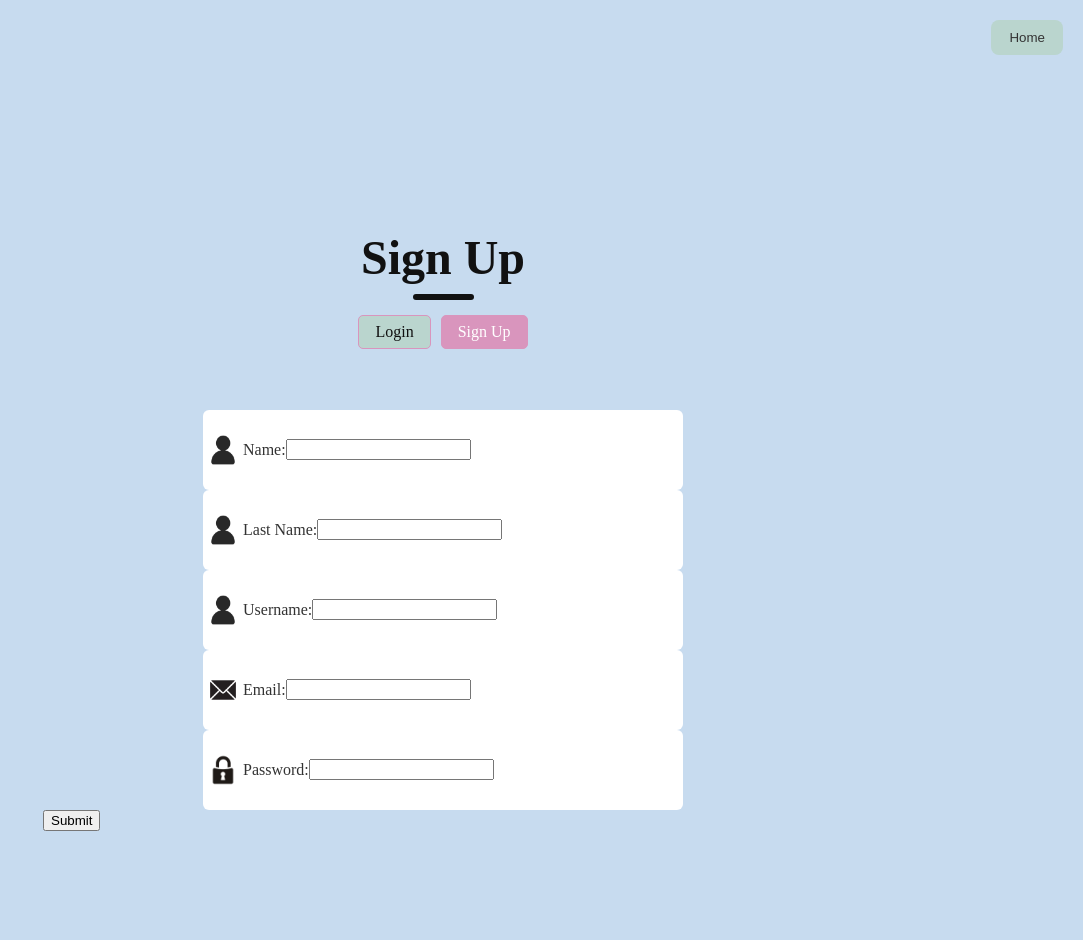
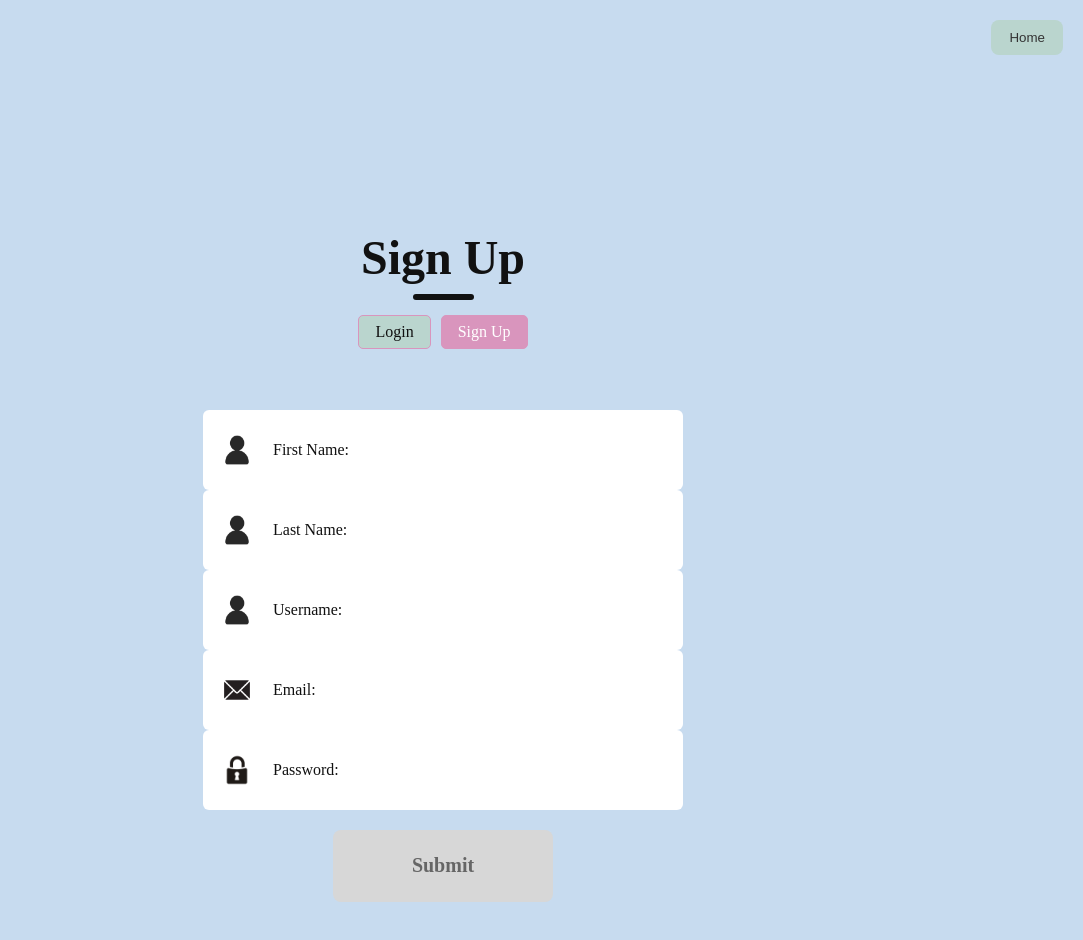
Before and after one commit to yasmincsun/comp490project, a React (Vite) app in the folder FrontEnd/: page /login in a window 1280 px wide. Both pictures are taken after a click on the button "Sign Up". Shown: the top 940 px of the page, without its empty margins (197-1280 px from the left). Built offline with nearby package versions, Linux system fonts and the light colour scheme; the HTML template or start-up script is replaced by a standard one.

Commit message:
modified styling for the login page

```diff
--- a/FrontEnd/src/components/loginPage/login.jsx
+++ b/FrontEnd/src/components/loginPage/login.jsx
@@ -1,4 +1,4 @@
-import React, { useState } from "react";
+import React, { useState, useEffect } from "react";
 import { useNavigate } from "react-router-dom";
 import "./loginPage.css";
 import userIcon from "../assets/person.png";
@@ -36,6 +36,15 @@ const FormWithValidation = () => {
 
   const navigate = useNavigate();
 
+  // Disable page scrolling while this component is mounted to prevent background scroll
+  useEffect(() => {
+    const previousOverflow = document.body.style.overflow;
+    document.body.style.overflow = "hidden";
+    return () => {
+      document.body.style.overflow = previousOverflow || "";
+    };
+  }, []);
+
   /**
  * Checks values of user input
  * <p>
@@ -47,19 +56,19 @@ const FormWithValidation = () => {
 
     // Validation rules
     if (name === "name" && mode === "signup" && value.trim() === "") {
-      setFormErrors({ ...formErrors, name: "Name is required." });
+      setFormErrors({ ...formErrors, name: "First Name is Required." });
     }
     else if (name === "lastname" && mode === "signup" && value.trim() === "") {
-      setFormErrors({ ...formErrors, lastname: "Lastname is required." });
+      setFormErrors({ ...formErrors, lastname: "Last Name is Required." });
     }
     else if (name === "username" && mode === "signup" && value.trim() === "") {
-      setFormErrors({ ...formErrors, username: "Username is required." });
+      setFormErrors({ ...formErrors, username: "Username is Required." });
     }
     else if (name === "email" && !/^\S+@\S+\.\S+$/.test(value)) {
       setFormErrors({ ...formErrors, email: "Invalid email address." });
     }
     else if (name === "password" && value.trim() === "") {
-      setFormErrors({ ...formErrors, password: "Password is required." });
+      setFormErrors({ ...formErrors, password: "Password is Required." });
     }
     else {
       setFormErrors({ ...formErrors, [name]: "" });
@@ -77,12 +86,12 @@ const handleSubmit = async (event) => {
   // 1.) Validate fields
   const validationErrors = {};
   if (mode === "signup") {
-    if (!formData.name.trim()) validationErrors.name = "Name is required.";
-    if (!formData.lastname.trim()) validationErrors.lastname = "Last name is required.";
-    if (!formData.username.trim()) validationErrors.username = "Username is required.";
+    if (!formData.name.trim()) validationErrors.name = "Name is Required.";
+    if (!formData.lastname.trim()) validationErrors.lastname = "Last Name is Required.";
+    if (!formData.username.trim()) validationErrors.username = "Username is Required.";
   }
   if (!/^\S+@\S+\.\S+$/.test(formData.email)) validationErrors.email = "Invalid email address.";
-  if (!formData.password.trim()) validationErrors.password = "Password is required.";
+  if (!formData.password.trim()) validationErrors.password = "Password is Required.";
 
   setFormErrors(validationErrors);
   if (Object.keys(validationErrors).length > 0) return; // Stop if errors
@@ -236,6 +245,20 @@ console.log("Sending verification code:", verificationCode);
  * This function displays and runs the entirety of the Login Page. This method checks whether the user wants to login or sign up, and runs validations to ensure that the user’s information is accurate.
 * @return Login Page display to the Web Page
  */
+  // determine if form is complete (for signup require name/lastname/username/email/password; for login only email/password)
+  const isComplete = () => {
+    if (mode === "signup") {
+      return (
+        formData.name.trim() &&
+        formData.lastname.trim() &&
+        formData.username.trim() &&
+        formData.email.trim() &&
+        formData.password.trim()
+      );
+    }
+    return formData.email.trim() && formData.password.trim();
+  };
+
   return (
     <div className="container">
       <div className="login-home-btn-container">
@@ -263,44 +286,62 @@ console.log("Sending verification code:", verificationCode);
           <form onSubmit={handleSubmit}>
             {mode === "signup" && (
               <>
-                <label className="nameInput">
+                <label className="rowInput nameInput">
                   <img src={userIcon} width={40} height={40} alt="" />
-                  Name:
-                  <input type="text" name="name" value={formData.name} onChange={handleInputChange} />
-                  <span className="error">{formErrors.name}</span>
+                  <div className="labelAndField">
+                    <span className="labelText">First Name:</span>
+                    <input className="fieldInput" type="text" name="name" value={formData.name} onChange={handleInputChange} />
+                    <span className="error">{formErrors.name}</span>
+                  </div>
                 </label>
 
-                <label className="lastnameInput">
+                <label className="rowInput lastnameInput">
                   <img src={userIcon} width={40} height={40} alt="" />
-                  Last Name:
-                  <input type="text" name="lastname" value={formData.lastname} onChange={handleInputChange} />
-                  <span className="error">{formErrors.lastname}</span>
+                  <div className="labelAndField">
+                    <span className="labelText">Last Name:</span>
+                    <input className="fieldInput" type="text" name="lastname" value={formData.lastname} onChange={handleInputChange} />
+                    <span className="error">{formErrors.lastname}</span>
+                  </div>
                 </label>
 
-                <label className="usernameInput">
+                <label className="rowInput usernameInput">
                   <img src={userIcon} width={40} height={40} alt="" />
-                  Username:
-                  <input type="text" name="username" value={formData.username} onChange={handleInputChange} />
-                  <span className="error">{formErrors.username}</span>
+                  <div className="labelAndField">
+                    <span className="labelText">Username:</span>
+                    <input className="fieldInput" type="text" name="username" value={formData.username} onChange={handleInputChange} />
+                    <span className="error">{formErrors.username}</span>
+                  </div>
                 </label>
               </>
             )}
 
-            <label className="emailInput">
+            <label className="rowInput emailInput">
               <img src={emailIcon} width={40} height={40} alt="" />
-              Email:
-              <input type="email" name="email" value={formData.email} onChange={handleInputChange} />
-              <span className="error">{formErrors.email}</span>
+              <div className="labelAndField">
+                <span className="labelText">Email:</span>
+                <input className="fieldInput" type="email" name="email" value={formData.email} onChange={handleInputChange} />
+                <span className="error">{formErrors.email}</span>
+              </div>
             </label>
 
-            <label className="passwordInput">
+            <label className="rowInput passwordInput">
               <img src={passwordIcon} width={40} height={40} alt="" />
-              Password:
-              <input type="password" name="password" value={formData.password} onChange={handleInputChange} />
-              <span className="error">{formErrors.password}</span>
+              <div className="labelAndField">
+                <span className="labelText">Password:</span>
+                <input className="fieldInput" type="password" name="password" value={formData.password} onChange={handleInputChange} />
+                <span className="error">{formErrors.password}</span>
+              </div>
             </label>
 
-            <button type="submit">Submit</button>
+            <div className="submitWrapper">
+              <button
+                type="submit"
+                className={`submitBtn ${isComplete() ? 'enabled' : 'disabled'}`}
+                disabled={!isComplete()}
+              >
+                Submit
+              </button>
+            </div>
           </form>
         ) : (
           <div className="verification-container">
```
